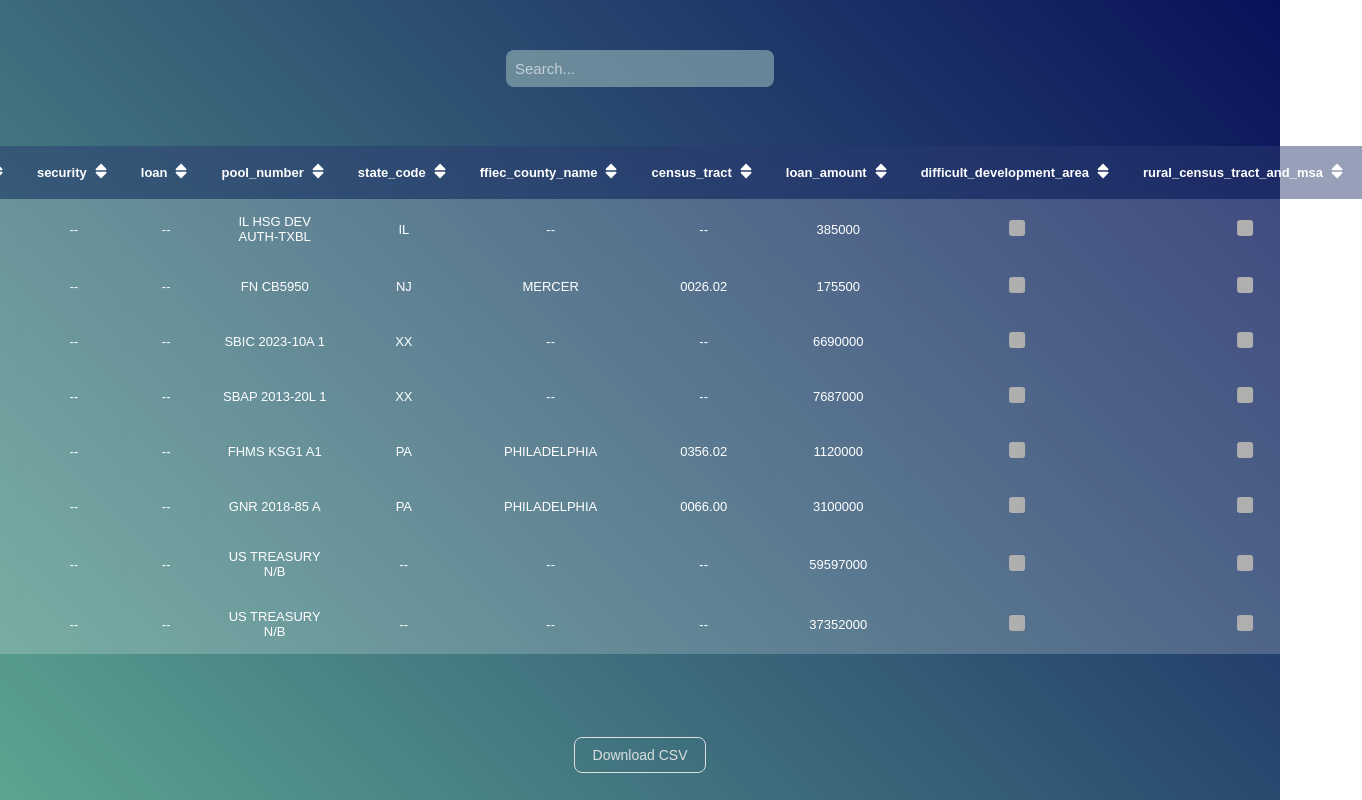
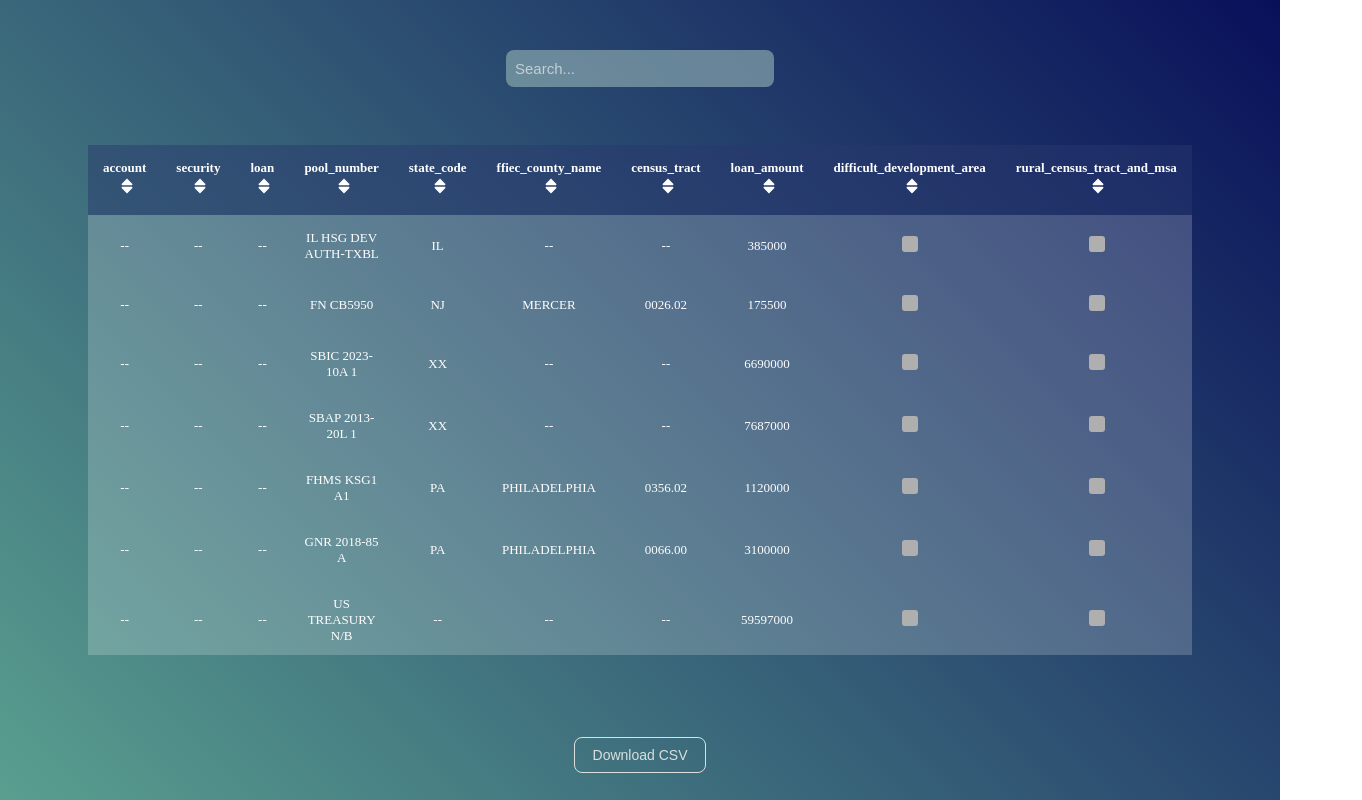
Before and after one commit to jasonmar08/CCM_Table_Challenge, a React (Create React App) app: page / in a window 1280 px wide. Shown: the top 800 px of the page, 1362 px wide, since content can reach past the window. Built offline with nearby package versions, Linux system fonts and the light colour scheme; the HTML template or start-up script is replaced by a standard one.

Commit message:
edit style of table

```diff
--- a/src/App.css
+++ b/src/App.css
@@ -6,13 +6,12 @@ body {
 
 html,
 body {
-  height: 100%;
+  height: 110vh;
 }
 body {
   margin: 0;
-  background: -webkit-linear-gradient(45deg, #5ca491, #09105a) no-repeat;
-  background: linear-gradient(45deg, #5ca491, #09105a) no-repeat;
-  font-family: sans-serif;
+  background: -webkit-linear-gradient(45deg, #5ca491, #09105a);
+  background: linear-gradient(45deg, #5ca491, #09105a);
   font-weight: 100;
 }
 .table-container {
@@ -88,18 +87,12 @@ body {
   border-color: #4d5c98d0;
 }
 
-.header-content {
-  display: flex;
-  align-items: center;
-}
-
 .header-content span:last-child {
   margin-left: 4px;
 }
 
 table {
   max-width: 800px;
-  /* height: 800px; */
   border-collapse: collapse;
   overflow: hidden;
   box-shadow: 0 0 20px rgba(0, 0, 0, 0.1);
@@ -137,8 +130,7 @@ tbody td:hover:before {
 }
 
 .expanded-container {
-  /* max-width: 1630px; */
-  max-width: 1425px;
+  max-width: 1080px;
   overflow-x: auto;
   margin: -5px;
 }
```
